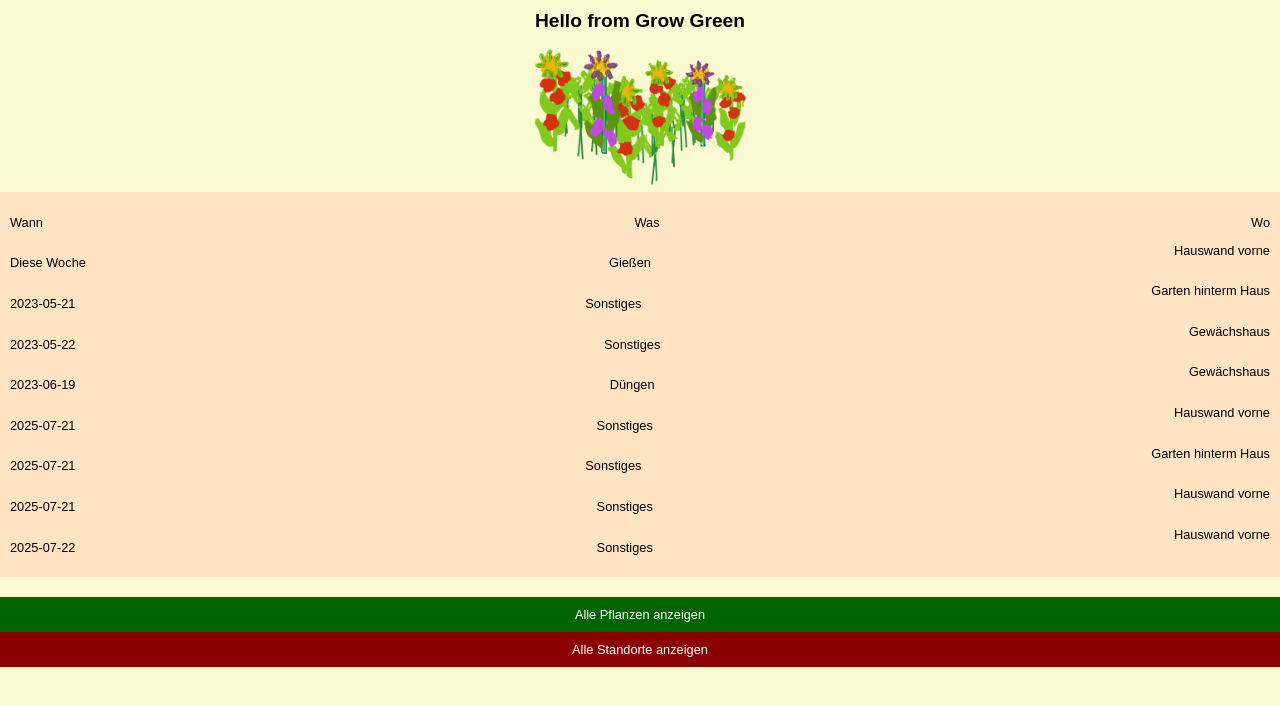
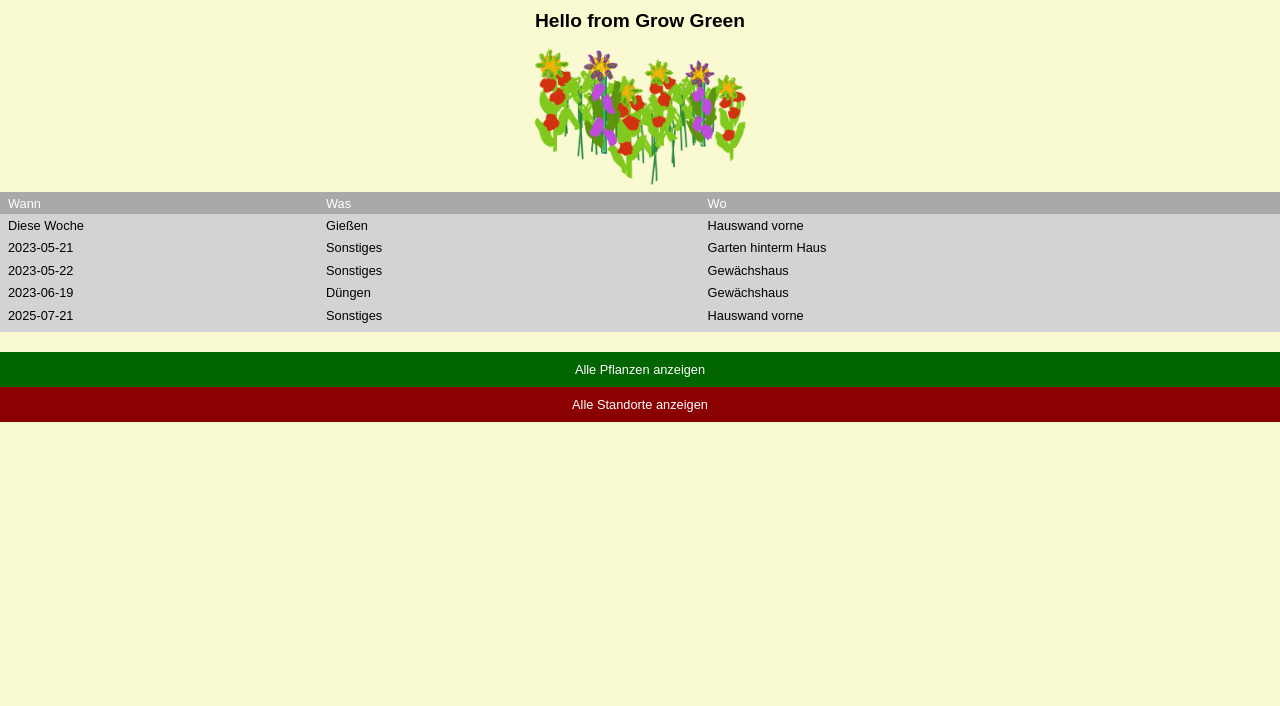
Before and after one commit to frank12421/capstone-project, a Next.js app: page / in a window 1280 px wide. Shown: the top 706 px of the page. Built offline with nearby package versions, Linux system fonts and the light colour scheme.

Commit message:
add styled components to list and details

```diff
--- /dev/null
+++ b/components/ShowDateList.js
@@ -0,0 +1,165 @@
+import styled from "styled-components";
+import moment from "moment";
+import { useState } from "react";
+
+const StyeldDatesList = styled.section`
+  width: 100%;
+  margin: 0;
+  max-height: 140px;
+  display: flex;
+  flex-direction: column;
+  background-color: lightgrey;
+  margin-bottom: 20px;
+  overflow-y: auto;
+`;
+
+const StyledDatesListRow = styled.ul`
+  margin: 0;
+  display: grid;
+  grid-template-columns: 25% 30% 1fr;
+  grid-auto-rows: 1.4rem;
+  align-items: center;
+  justify-items: start;
+  list-style: none;
+  padding-left: 0.5rem;
+  cursor: ${(props) => (props.$head ? "" : "pointer")};
+  position: ${(props) => (props.$head ? "sticky" : "static")};
+  top: ${(props) => (props.$head ? "0px" : "20px")};
+  background-color: ${(props) => (props.$head ? "darkgray" : "")};
+  color: ${(props) => (props.$head ? "white" : "black")};
+  &:hover {
+    font-weight: ${(props) => (props.$head ? 300 : 900)};
+  }
+`;
+
+const StyledDatesDetailCard = styled.article`
+  position: relative;
+  display: grid;
+  grid-template-columns: 1fr 1fr;
+  grid-auto-rows: 1.4rem;
+  align-items: center;
+  justify-items: start;
+  padding: 10px 10px 10px 20px;
+`;
+
+const StyledDatesDetailCardButton = styled.button`
+  position: absolute;
+  top: 0;
+  right: 0;
+  background-color: darkblue;
+  color: lightgray;
+  text-decoration: none;
+  border-style: none;
+  font-size: 1.5rem;
+  cursor: pointer;
+  &:hover {
+    font-weight: 900;
+  }
+`;
+
+export default function ShowDateList({ dates, places }) {
+  const sortDates = [...dates]
+    .filter(
+      (date) =>
+        moment(date.data.date).format(`YYYY-MM-DD`) >=
+        moment().format(`YYYY-MM-DD`)
+    )
+    .sort((a, b) => new Date(a.data.date) - new Date(b.data.date));
+
+  const [clickindex, setClickIndex] = useState(null);
+
+  function handelClickDate(index) {
+    setClickIndex(index);
+  }
+
+  function DefineWhen({ date }) {
+    if (date === moment().format(`YYYY-MM-DD`)) {
+      return <>Heute</>;
+    } else if (date === moment().add(1, `d`).format(`YYYY-MM-DD`)) {
+      return <>Morgen</>;
+    } else if (moment(date).week() === moment().week()) {
+      return <>Diese Woche</>;
+    } else {
+      return <>{date}</>;
+    }
+  }
+
+  function FindPlace({ locationId }) {
+    return (
+      places.find((place) => place.id === locationId) && (
+        <>{places[locationId - 1].name}</>
+      )
+    );
+  }
+
+  function TranslateDateSeries({ form, frequency }) {
+    return form === "single" ? (
+      <p>Einzeltermin</p>
+    ) : (
+      <p>
+        Terminserie:
+        {frequency === "hour" && <>stündlich</>}
+        {frequency === "day" && <>täglich</>}
+        {frequency === "week" && <>wöchentlich</>}
+        {frequency === "month" && <>monatlich</>}
+        {frequency === "year" && <>järlich</>}
+      </p>
+    );
+  }
+
+  return (
+    <>
+      {clickindex === null ? (
+        <StyeldDatesList>
+          <StyledDatesListRow $head>
+            <p key="wann">Wann</p>
+            <p key="was">Was</p>
+            <p key="wo">Wo</p>
+          </StyledDatesListRow>
+          {dates.length !== 0 &&
+            sortDates.map((date, index) => (
+              <StyledDatesListRow
+                key={date.id}
+                onClick={() => handelClickDate(index)}
+              >
+                <p>
+                  <DefineWhen date={date.data.date} />
+                </p>
+                <>{date.data.promptlist}</>
+                <p>
+                  <FindPlace locationId={date.location} />
+                </p>
+              </StyledDatesListRow>
+            ))}
+        </StyeldDatesList>
+      ) : (
+        <StyeldDatesList>
+          <StyledDatesDetailCard>
+            <StyledDatesDetailCardButton
+              type="button"
+              onClick={() => handelClickDate(null)}
+            >
+              X
+            </StyledDatesDetailCardButton>
+
+            <p>Datum:</p>
+            <p>{sortDates[clickindex].data.date}</p>
+            <p>Zeit:</p>
+            <p>{sortDates[clickindex].data.time}</p>
+            <TranslateDateSeries
+              form={sortDates[clickindex].data.dateform}
+              frequency={sortDates[clickindex].data.datefrequency}
+            />
+            <p>Serie:{sortDates[clickindex].data.dateform}</p>
+            <p>Stichwort:{sortDates[clickindex].data.promptlist}</p>
+            <>
+              Standort:{" "}
+              <FindPlace locationId={sortDates[clickindex].location} />
+            </>
+            <p>Notiz:{sortDates[clickindex].data.description}</p>
+          </StyledDatesDetailCard>
+        </StyeldDatesList>
+      )}
+    </>
+  );
+}
--- a/components/ShowDates.js
+++ /dev/null
@@ -1,113 +0,0 @@
-import styled from "styled-components";
-import moment from "moment";
-import { useState } from "react";
-
-const StyeldTabel = styled.section`
-  width: 100%;
-  padding: 10px;
-  display: flex;
-  flex-direction: column;
-  background-color: bisque;
-  margin-bottom: 20px;
-`;
-
-const StyledRow = styled.div`
-  display: flex;
-  flex-direction: row;
-  align-items: flex-start;
-  justify-content: space-between;
-  cursor: pointer;
-`;
-
-export default function ShowDates({ dates, places }) {
-  const sortDates = [...dates]
-    .filter(
-      (date) =>
-        moment(date.data.date).format(`YYYY-MM-DD`) >=
-        moment().format(`YYYY-MM-DD`)
-    )
-    .sort((a, b) => new Date(a.data.date) - new Date(b.data.date));
-
-  const [clickindex, setClickIndex] = useState(null);
-
-  function handelClickDate(index) {
-    setClickIndex(index);
-  }
-
-  function DefineWhen({ date }) {
-    if (date === moment().format(`YYYY-MM-DD`)) {
-      return <p>Heute</p>;
-    } else if (date === moment().add(1, `d`).format(`YYYY-MM-DD`)) {
-      return <p>Morgen</p>;
-    } else if (moment(date).week() === moment().week()) {
-      return <p>Diese Woche</p>;
-    } else {
-      return <p>{date}</p>;
-    }
-  }
-
-  function FindPlace({ locationId }) {
-    return (
-      places.find((place) => place.id === locationId) && (
-        <>{places[locationId - 1].name}</>
-      )
-    );
-  }
-
-  function SetDateSeries({ form, frequency }) {
-    return form === "single" ? (
-      <p>Einzeltermin</p>
-    ) : (
-      <p>
-        Terminserie:
-        {frequency === "hour" && <>stündlich</>}
-        {frequency === "day" && <>täglich</>}
-        {frequency === "week" && <>wöchentlich</>}
-        {frequency === "month" && <>monatlich</>}
-        {frequency === "year" && <>järlich</>}
-      </p>
-    );
-  }
-
-  return (
-    <>
-      {clickindex === null ? (
-        <>
-          <StyeldTabel>
-            <StyledRow key={"start"}>
-              <p>Wann</p>
-              <p>Was</p>
-              <p>Wo</p>
-            </StyledRow>
-            {dates.length !== 0 &&
-              sortDates.map((date, index) => (
-                <StyledRow key={date.id} onClick={() => handelClickDate(index)}>
-                  <DefineWhen date={date.data.date} />
-                  <p>{date.data.promptlist}</p>
-                  <FindPlace locationId={date.location} />
-                </StyledRow>
-              ))}
-          </StyeldTabel>
-        </>
-      ) : (
-        <>
-          <p>Datum:{sortDates[clickindex].data.date}</p>
-          <p>Zeit:{sortDates[clickindex].data.time}</p>
-          <SetDateSeries
-            form={sortDates[clickindex].data.dateform}
-            frequency={sortDates[clickindex].data.datefrequency}
-          />
-          <p>Serie:{sortDates[clickindex].data.dateform}</p>
-          <p>Stichwort:{sortDates[clickindex].data.promptlist}</p>
-          <p>
-            Standort: <FindPlace locationId={sortDates[clickindex].location} />
-          </p>
-          <p>Notiz:{sortDates[clickindex].data.description}</p>
-          <button type="button" onClick={() => handelClickDate(null)}>
-            zurück
-          </button>
-        </>
-      )}
-    </>
-  );
-}
--- a/pages/index.js
+++ b/pages/index.js
@@ -2,7 +2,7 @@ import Image from "next/image.js";
 import { StyledHeader } from "@/components/Header";
 import { StyledMain } from "@/components/Main";
 import StyledNavigation from "@/components/Navigation";
-import ShowDates from "@/components/ShowDates";
+import ShowDateList from "@/components/ShowDateList";
 
 export default function HomePage({ dates, places }) {
   return (
@@ -19,7 +19,7 @@ export default function HomePage({ dates, places }) {
           src={"/pictures/Header-Home.png"}
           style={{ objectFit: "contain" }}
         />
-        <ShowDates dates={dates} places={places} />
+        <ShowDateList dates={dates} places={places} />
         <StyledNavigation color="darkgreen" navigationlink="/lists/plantlist">
           Alle Pflanzen anzeigen
         </StyledNavigation>
```
